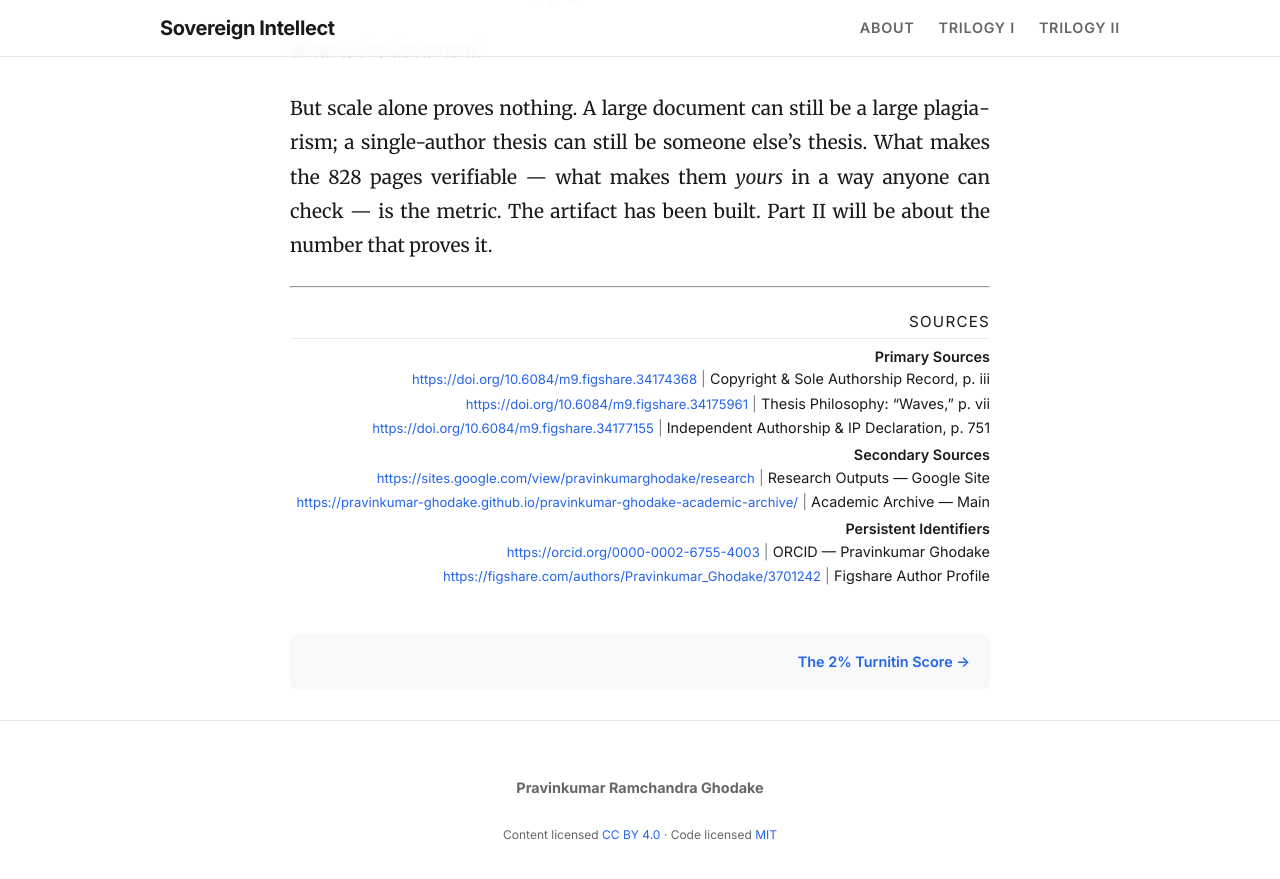
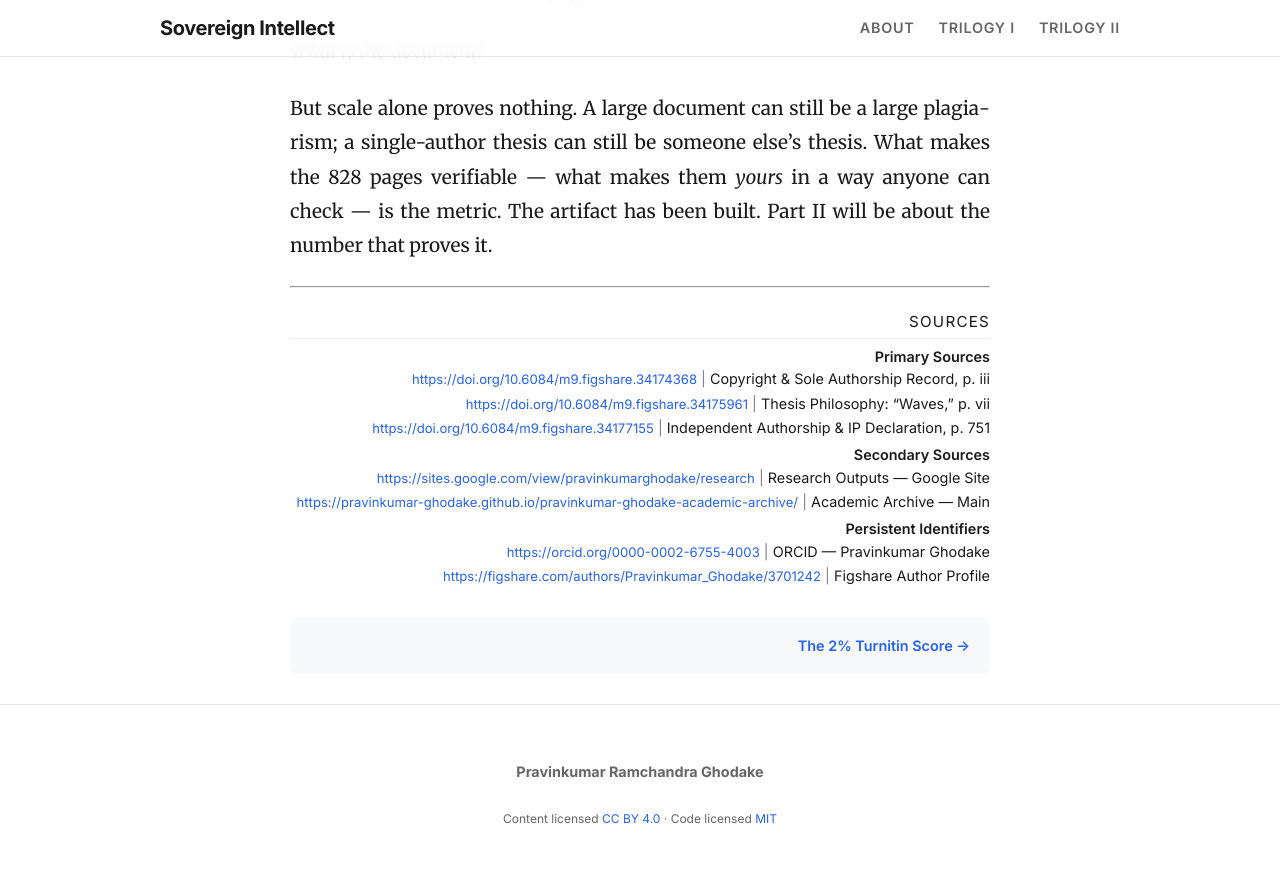
Before and after one commit to pravinkumar-ghodake/sovereign-intellect-blog, a Jekyll site: the page built from _posts/2026-11-22-the-unbroken-thread.md, in a window 1280 px wide and 900 px high, scrolled down 5632 px. Shown: the top 879 px of the window. Built offline with Jekyll 4.4.1, drawn with Linux system fonts in a browser that asks for light colours.

Commit message:
Update 2026-11-22-the-unbroken-thread.md

```diff
--- a/_posts/2026-11-22-the-unbroken-thread.md
+++ b/_posts/2026-11-22-the-unbroken-thread.md
@@ -112,7 +112,7 @@ But scale alone proves nothing. A large document can still be a large plagiarism
 
 ---
 
-<div style="font-family: var(--font-ui); font-size: 0.9rem; line-height: 1.35; text-align: right; margin-top: 1.5rem; margin-bottom: 0;">
+<div style="font-family: var(--font-ui); font-size: 0.9rem; line-height: 1.35; text-align: right; margin-top: 1.5rem; margin-bottom:  -1rem;">
 
   <div style="font-size: 0.95rem; letter-spacing: 0.08em; margin-bottom: 0.35rem; text-align: right;">SOURCES</div>
   <div style="border-top: 1px solid rgba(128,128,128,0.15); margin-bottom: 0.45rem;"></div>
```
